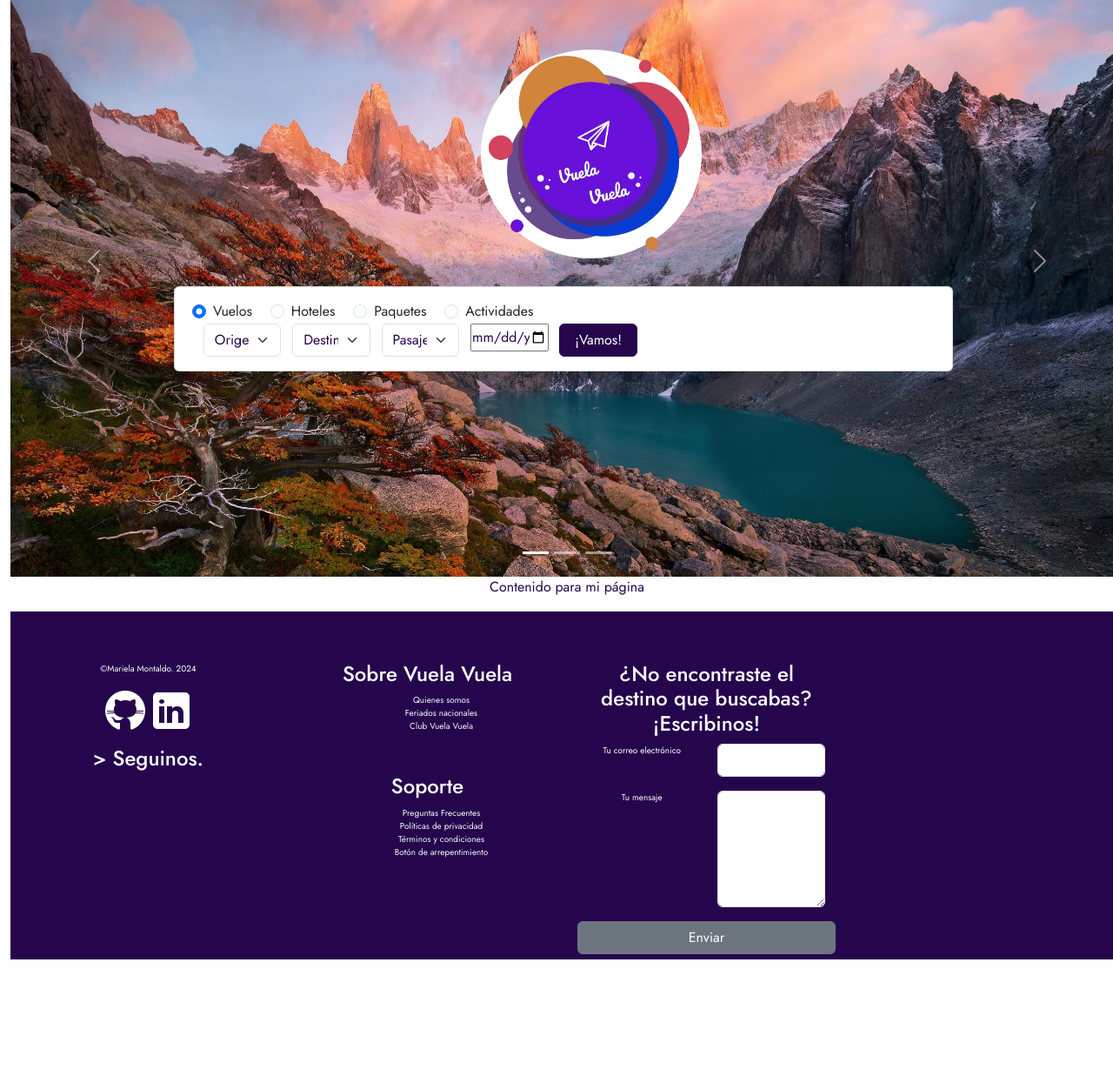
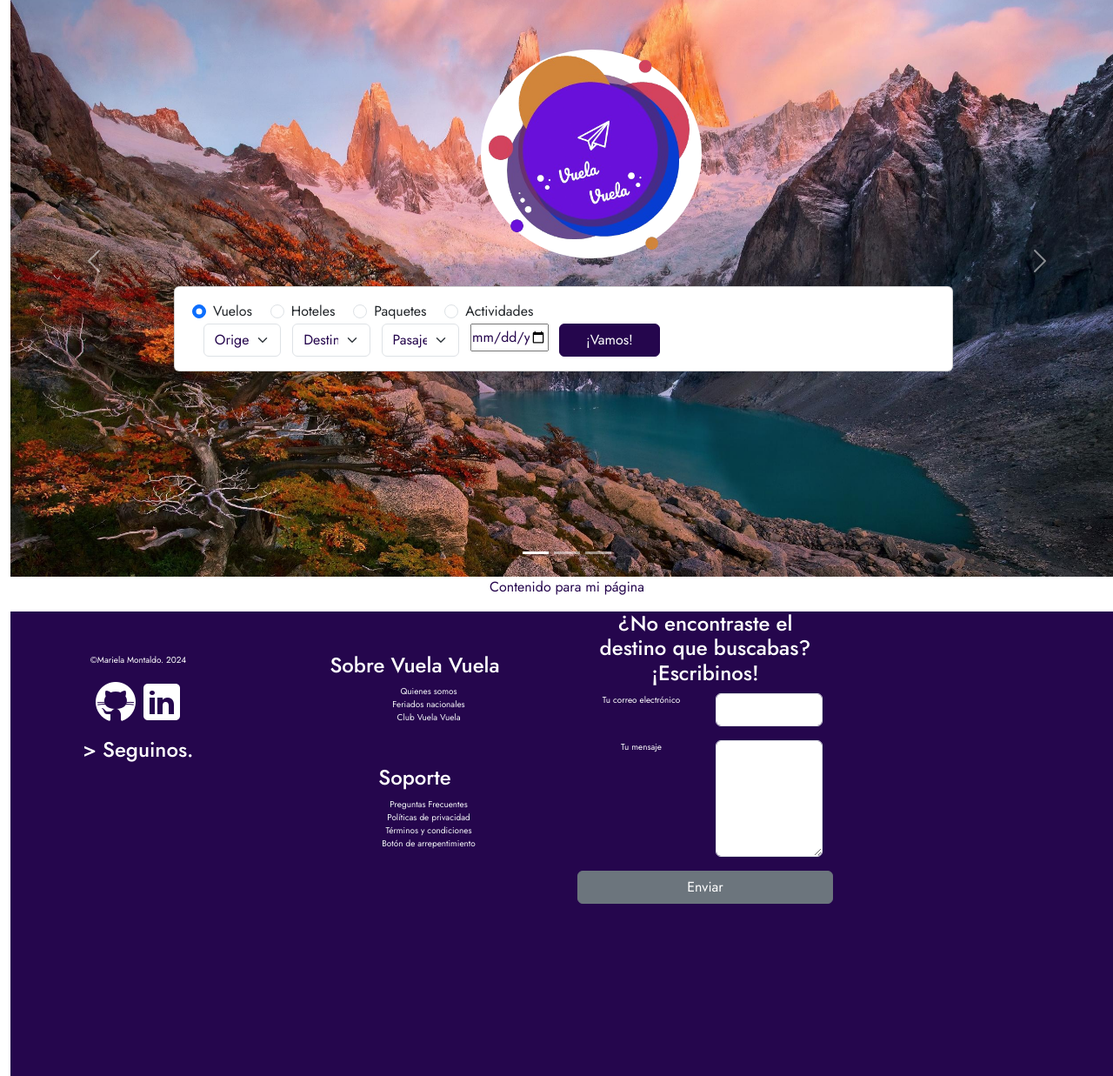
Before and after one commit to m0nt4ld0/front-tt-2C2024, a plain HTML site: page index.html in a window 1280 px wide. Shown: the part 63-1300 px from the top of the page at 87% size. Before the commit the page ends 1208 px from the top, so only its background shows below. Drawn offline with nearby package versions, Linux system fonts and the light colour scheme; a web font is replaced by a local one.

Commit message:
Fix tamaño boton busqueda y altura del footer

```diff
--- a/index.html
+++ b/index.html
@@ -243,8 +243,8 @@
                     </div>
 
                     <!-- Form de contacto -->
-                    <div class="col">
-                        <div class="container my-5">
+                    <div class="col mx-3">
+                        <div class="container">
                             <h4>¿No encontraste el destino que buscabas? ¡Escribinos!</h4>
                             <form action="https://formspree.io/f/mbljyjwe" method="POST">
                                 <div class="row">
@@ -283,7 +283,8 @@
                             </form>
                         </div>
                     </div>
-                    <div class="col"></div>
+                    <div class="col container my-5">
+                    </div>
                 </div>
             </footer>
         </div>
--- a/styles.css
+++ b/styles.css
@@ -126,7 +126,7 @@ input[type="date"] {
     }
 
     .row.g-2.align-items-center > .col > .btn.btn-primary {
-        width: 7vw;
+        width: 9vw;
         margin-left: 1vw;
     }
 
@@ -136,7 +136,11 @@ input[type="date"] {
 
     .mainFooter {
         width: 100vw;
-        height: 50vh;
+        height: 90vh;
+    }
+
+    .btn.btn-primary {
+        width:25vw;
     }
   }
 
@@ -207,7 +211,7 @@ input[type="date"] {
     background-color: var(--violeta-oscuro);
     color: white;
     font-size: 10px;
-    padding: 10px;
+    /* padding: 10px;*/
 }
 
 .footerLinks ul li{
```
